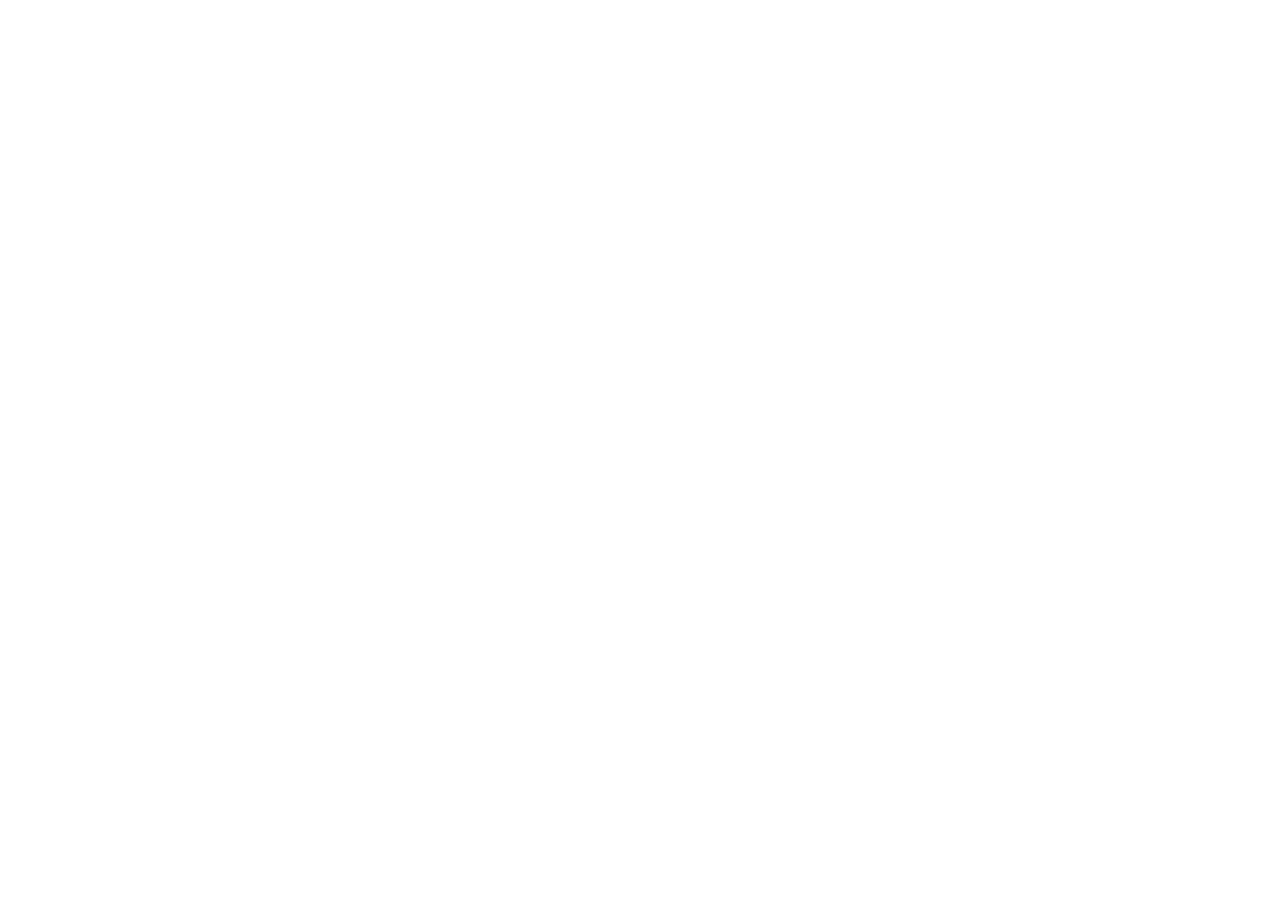
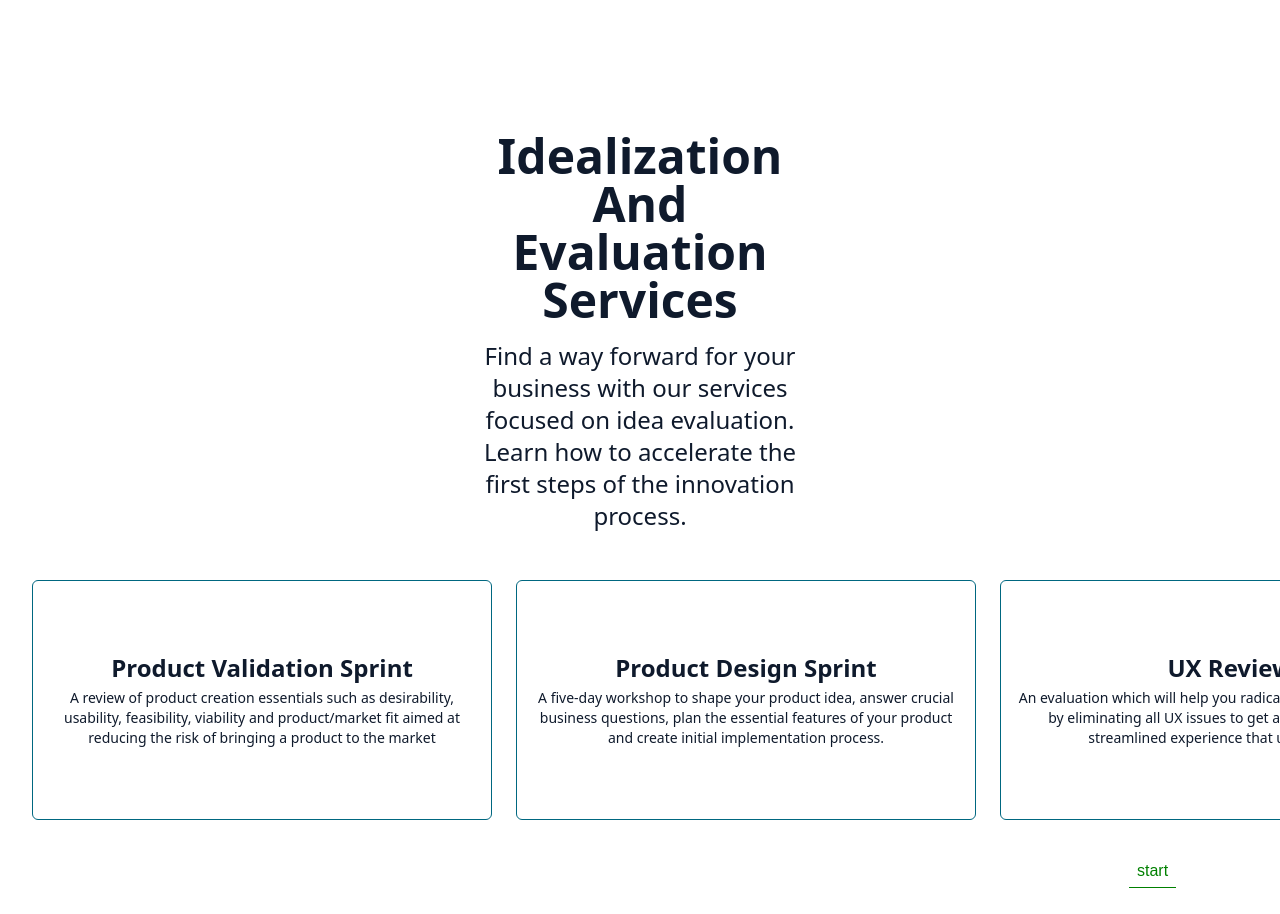
Before and after one commit to SibteDev72/digidittos-web, a Nuxt app: page / in a window 1280 px wide. Shown: the part 1580-2494 px from the top of the page. Before the commit the page ends 1600 px from the top, so only its background shows below. Built offline with nearby package versions, Linux system fonts and the light colour scheme.

Commit message:
Services Section On Progress

```diff
--- /dev/null
+++ b/components/Content/Sevices.vue
@@ -0,0 +1,56 @@
+<template>
+  <div
+    id="container"
+    class="w-full h-[200vh] flex flex-col gap-12 items-center py-28"
+  >
+    <div class="px-[30rem] flex flex-col gap-4">
+      <p class="capitalize text-center text-dark font-bold text-5xl">
+        idealization and evaluation services
+      </p>
+      <p class="text-dark text-2xl font-light text-center">
+        Find a way forward for your business with our services focused on idea
+        evaluation. Learn how to accelerate the first steps of the innovation
+        process.
+      </p>
+    </div>
+    <div class="w-full px-8 flex flex-row gap-6 self-start">
+      <div
+        id="service"
+        v-for="item in serviceList"
+        :key="item.id"
+        class="border-[1.5px] min-w-[460px] min-h-[15rem] border-primary2 flex flex-col gap-[4px] px-4 justify-center items-center rounded-md"
+      >
+        <p class="text-2xl font-bold text-dark capitalize">{{ item.title }}</p>
+        <p class="text-sm font-light text-dark text-center">{{ item.desc }}</p>
+      </div>
+    </div>
+  </div>
+</template>
+
+<script setup lang="ts">
+const { $gsap, $scrollTrigger } = useNuxtApp();
+import { serviceList } from "~/constant/data";
+
+onMounted(() => {
+  $scrollTrigger.create({
+    trigger: "#container",
+    markers: false,
+    pin: "#container",
+    start: "top+=50% 100%",
+    end: "bottom 100%",
+  });
+  $gsap.to("#service", {
+    x: -1500,
+    duration: 0.5,
+    scrollTrigger: {
+      trigger: "#service",
+      markers: true,
+      start: "top+=128% 100%",
+      end: "bottom+=274% 100%",
+      scrub: 1,
+    },
+  });
+});
+</script>
+
+<style scoped></style>
--- a/constant/data.ts
+++ b/constant/data.ts
@@ -1,91 +1,117 @@
 export const menu = [
   {
     id: 1,
-        title: 'services'
+    title: "services",
   },
   {
     id: 2,
-        title: 'industries'
+    title: "industries",
   },
   {
     id: 3,
-        title: 'about us'
+    title: "about us",
   },
-
-]
+];
 export const slides = [
   {
-        id:1,
+    id: 1,
     title: "Web Development",
-        desc: "We design and build industry-leading web-based products that bring value to your customers, delivered with compelling UX"
+    desc: "We design and build industry-leading web-based products that bring value to your customers, delivered with compelling UX",
   },
   {
-        id:2,
+    id: 2,
     title: "Mobile App Development",
-        desc: "We help companies leverage technological capabilities by developing cutting-edge mobile applications with excellent UX (User Experience) across multiple platforms including Android and iOS and mobile devices"
+    desc: "We help companies leverage technological capabilities by developing cutting-edge mobile applications with excellent UX (User Experience) across multiple platforms including Android and iOS and mobile devices",
   },
   {
-        id:3,
+    id: 3,
     title: "Elevate your digital products with our product design services",
-        desc: "Delight your customers and keep them hooked on your brand"
+    desc: "Delight your customers and keep them hooked on your brand",
   },
   {
-        id:4,
+    id: 4,
     title: "UX design services - Win users and crush KPIs",
-        desc: "Take advantage of UX design expertise to capture the hearts of users and boost your business performance"
+    desc: "Take advantage of UX design expertise to capture the hearts of users and boost your business performance",
   },
   {
-        id:5,
+    id: 5,
     title: "Build beautiful, engaging user interfaces with UI design services",
-        desc: "Satisfy your users and hit business targets by creating seamless, intuitive products"
+    desc: "Satisfy your users and hit business targets by creating seamless, intuitive products",
   },
   {
-        id:6,
+    id: 6,
     title: "Better digital products with Design System Services",
-        desc: "A single source of truth guiding design decisions, for superior user experience and greater efficiency"
-    }
-]
+    desc: "A single source of truth guiding design decisions, for superior user experience and greater efficiency",
+  },
+];
 export const stats = [
   {
     id: 1,
     figures: 5,
-        title: "service graphics"
+    title: "service graphics",
   },
   {
     id: 2,
     figures: 30,
-        title: "fortunate 500 clients"
+    title: "fortunate 500 clients",
   },
   {
     id: 3,
     figures: 300,
-        title: "dedicated members"
+    title: "dedicated members",
   },
   {
     id: 4,
     figures: 8,
-        title: "years of journey"
-    }
-]
+    title: "years of journey",
+  },
+];
 export const flow = [
   {
     id: 1,
     title: "idea",
-        desc: "Turn your idea from concept to MVP"
+    desc: "Turn your idea from concept to MVP",
   },
   {
     id: 2,
     title: "design",
-        desc: "Sketch out the product to align the user needs"
+    desc: "Sketch out the product to align the user needs",
   },
   {
     id: 3,
     title: "Develop",
-        desc: "Convert the designs into a live application"
+    desc: "Convert the designs into a live application",
   },
   {
     id: 4,
     title: "deploy",
-        desc: "Launching the application to the market"
-    }
-]
+    desc: "Launching the application to the market",
+  },
+];
+export const serviceList = [
+  {
+    id: 1,
+    title: "Product Validation Sprint",
+    desc: "A review of product creation essentials such as desirability, usability, feasibility, viability and product/market fit aimed at reducing the risk of bringing a product to the market",
+  },
+  {
+    id: 2,
+    title: "Product design sprint",
+    desc: "A five-day workshop to shape your product idea, answer crucial business questions, plan the essential features of your product and create initial implementation process.",
+  },
+  {
+    id: 3,
+    title: "UX review",
+    desc: "An evaluation which will help you radically improve your product by eliminating all UX issues to get a truly appealing and streamlined experience that users will love.",
+  },
+  {
+    id: 4,
+    title: "Research & development",
+    desc: "A validation of your idea in just 6 weeks. Experiment with ideas and technologies to secure cutting-edge products and sustained development.",
+  },
+  {
+    id: 5,
+    title: "User research",
+    desc: "Digital excellence calls for dialogue. Improve the design, features, and success of your product by using actionable user insights.",
+  },
+];
--- a/layouts/default.vue
+++ b/layouts/default.vue
@@ -1,5 +1,5 @@
 <template>
-  <div class="w-full flex flex-col">
+  <div class="w-full flex flex-col overflow-x-hidden">
     <BarNavbar />
     <slot />
   </div>
--- a/pages/index.vue
+++ b/pages/index.vue
@@ -1,16 +1,13 @@
 <template>
-   <div class="w-full flex flex-col">
+  <div class="w-full flex flex-col">
     <HeroSection />
     <ContentDetails />
-   </div>
+    <ContentSevices />
+  </div>
 </template>
 
 <script setup lang="ts">
 definePageMeta({
-    layout: 'default'
-})
+  layout: "default",
+});
 </script>
-
-<style scoped>
-
-</style>
```
Also changed, not shown: components/bar/Navbar.vue (+46 -20 lines). Lines whose indentation alone changed are shown as unchanged.
